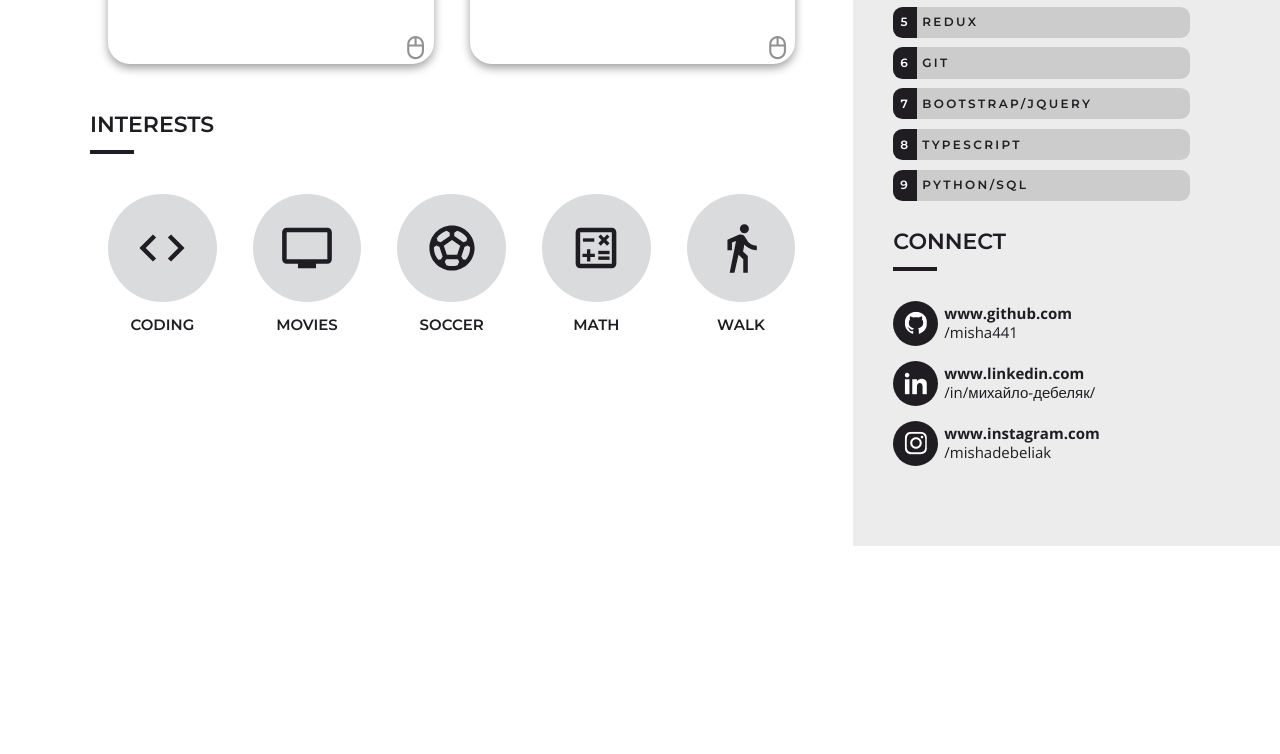
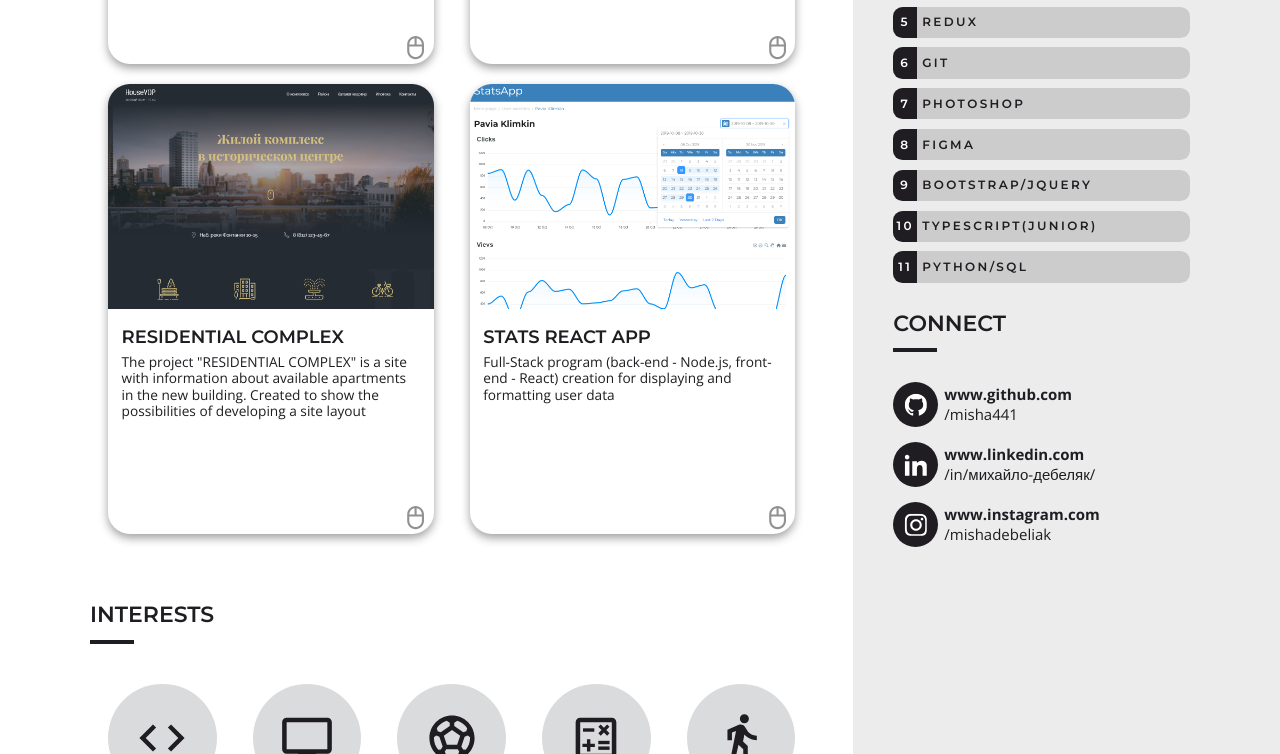
Before and after one commit to misha441/portfolio, a plain HTML site: page index.html in a window 1280 px wide. Shown: the part 1077-1831 px from the top of the page. Before the commit the page ends 1623 px from the top, so only its background shows below. Drawn offline with nearby package versions, Linux system fonts and the light colour scheme.

Commit message:
add new skills and two new projects

```diff
--- a/css/style.css
+++ b/css/style.css
@@ -212,6 +212,7 @@ body{
     display: -webkit-box;
     display: -ms-flexbox;
     display: flex;
+    flex-wrap: wrap;
     -ms-flex-pack: distribute;
         justify-content: space-around;
 }
@@ -222,6 +223,7 @@ body{
     position: relative;
     width: 45%;
     min-height: 800px;
+    margin-bottom: 20px;
 }
 
 .card{
--- a/index.html
+++ b/index.html
@@ -117,6 +117,62 @@
                     </div>
                   </div>
                 </div>
+
+                <div class="card-wrapper">
+                  <div class="card">
+                    <div class="card-main">
+                      <div class="card__image-wrapper">
+                        <img class="card__image" src="./images/third-work-photo.png" alt="site photo">
+                      </div>
+                      <div class="card__info">
+                        <h4 class="card__title">Residential complex</h4>
+                        <div class="card__description">
+                          The project "RESIDENTIAL COMPLEX" is a site with information about available apartments in the new building.
+                          Created to show the possibilities of developing a site layout
+                        </div>
+                      </div>
+                      <div class="card__svg">
+                        <svg xmlns="http://www.w3.org/2000/svg" viewBox="0 0 24 24" fill="#000000"><path d="M0 0h24v24H0V0z" fill="none"/><path d="M20 9c-.04-4.39-3.6-7.93-8-7.93S4.04 4.61 4 9v6c0 4.42 3.58 8 8 8s8-3.58 8-8V9zm-2 0h-5V3.16c2.81.47 4.96 2.9 5 5.84zm-7-5.84V9H6c.04-2.94 2.19-5.37 5-5.84zM18 15c0 3.31-2.69 6-6 6s-6-2.69-6-6v-4h12v4z"/></svg>
+                      </div>
+                    </div>
+                    <div class="card-links">
+                      <a class="card__links-link" href="https://misha441.github.io/residential-complex/" target="_blank">
+                        <p>site</p>
+                      </a>
+                      <a class="card__links-link" href="https://github.com/misha441/residential-complex" target="_blank">
+                        <p>github</p>
+                      </a>
+                    </div>
+                  </div>
+                </div>
+
+                <div class="card-wrapper">
+                  <div class="card">
+                    <div class="card-main">
+                      <div class="card__image-wrapper">
+                        <img class="card__image" src="./images/fourth-work-photo.png" alt="site photo">
+                      </div>
+                      <div class="card__info">
+                        <h4 class="card__title">Stats React App</h4>
+                        <div class="card__description">
+                          Full-Stack program (back-end - Node.js, front-end - React) creation for displaying and formatting user data
+                        </div>
+                        <div class="card__svg">
+                          <svg xmlns="http://www.w3.org/2000/svg" viewBox="0 0 24 24" fill="#000000"><path d="M0 0h24v24H0V0z" fill="none"/><path d="M20 9c-.04-4.39-3.6-7.93-8-7.93S4.04 4.61 4 9v6c0 4.42 3.58 8 8 8s8-3.58 8-8V9zm-2 0h-5V3.16c2.81.47 4.96 2.9 5 5.84zm-7-5.84V9H6c.04-2.94 2.19-5.37 5-5.84zM18 15c0 3.31-2.69 6-6 6s-6-2.69-6-6v-4h12v4z"/></svg>
+                        </div>
+                      </div>
+                    </div>
+                    <div class="card-links">
+                      <a class="card__links-link" href="https://polar-wildwood-68232.herokuapp.com" target="_blank">
+                        <p>site</p>
+                      </a>
+                      <a class="card__links-link" href="https://github.com/misha441/statsApp" target="_blank">
+                        <p>github_build</p>
+                      </a>
+                    </div>
+                  </div>
+                </div>
+
               </div>
             </div>
             <div class="interests">
@@ -205,8 +261,10 @@
                 <li class="skills-list__elem">React</li>
                 <li class="skills-list__elem">Redux</li>
                 <li class="skills-list__elem">Git</li>
+                <li class="skills-list__elem">Photoshop</li>
+                <li class="skills-list__elem">Figma</li>
                 <li class="skills-list__elem">Bootstrap/Jquery</li>
-                <li class="skills-list__elem">TypeScript</li>
+                <li class="skills-list__elem">TypeScript(junior)</li>
                 <li class="skills-list__elem">Python/SQL</li>
               </ol>
             </div>
```
Also changed, not shown: images/fourth-work-photo.png (added), images/third-work-photo.png (added).
